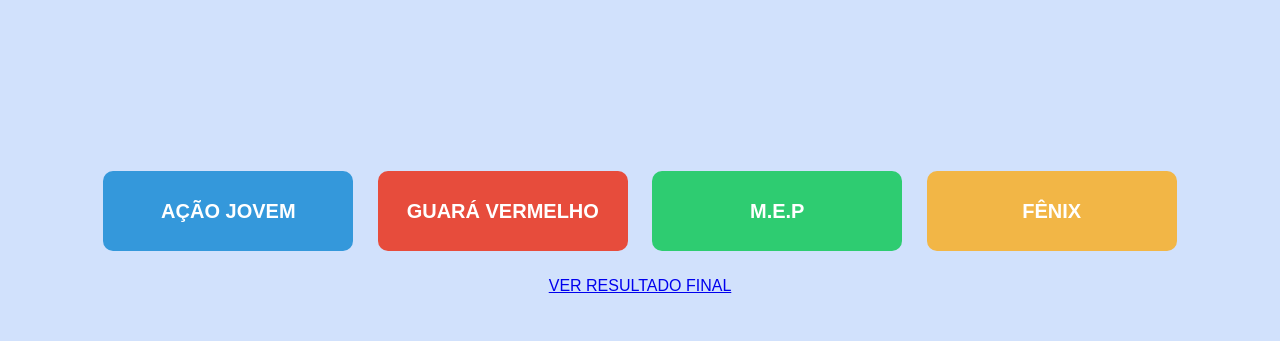
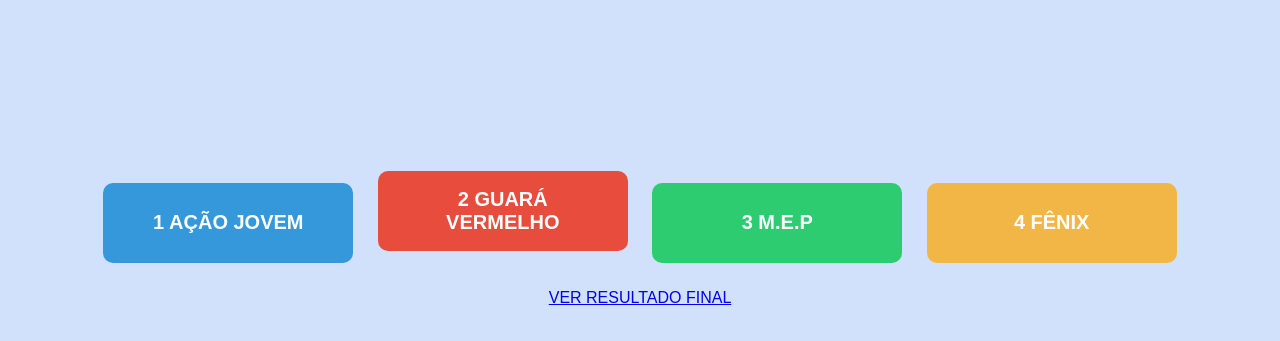
Before and after one commit to UmeUlysses/Eleicao, a plain HTML site: page index.html in a window 1280 px wide. Shown: the part 157-498 px from the top of the page. Drawn offline with Linux system fonts and the light colour scheme.

Commit message:
Update index.html

```diff
--- a/index.html
+++ b/index.html
@@ -40,10 +40,10 @@
 <br>
 <br>
 <br>
-  <button class="c1" onclick="votar('c1')">Ação Jovem</button>
-  <button class="c2" onclick="votar('c2')">Guará Vermelho</button>
-  <button class="c3" onclick="votar('c3')">M.E.P</button>
-  <button class="c4" onclick="votar('c4')">Fênix</button>
+  <button class="c1" onclick="votar('c1')">1 Ação Jovem</button>
+  <button class="c2" onclick="votar('c2')">2 Guará Vermelho</button>
+  <button class="c3" onclick="votar('c3')">3 M.E.P</button>
+  <button class="c4" onclick="votar('c4')">4 Fênix</button>
 
   <p><a href="resultado.html">Ver Resultado Final</a></p>
 
```
